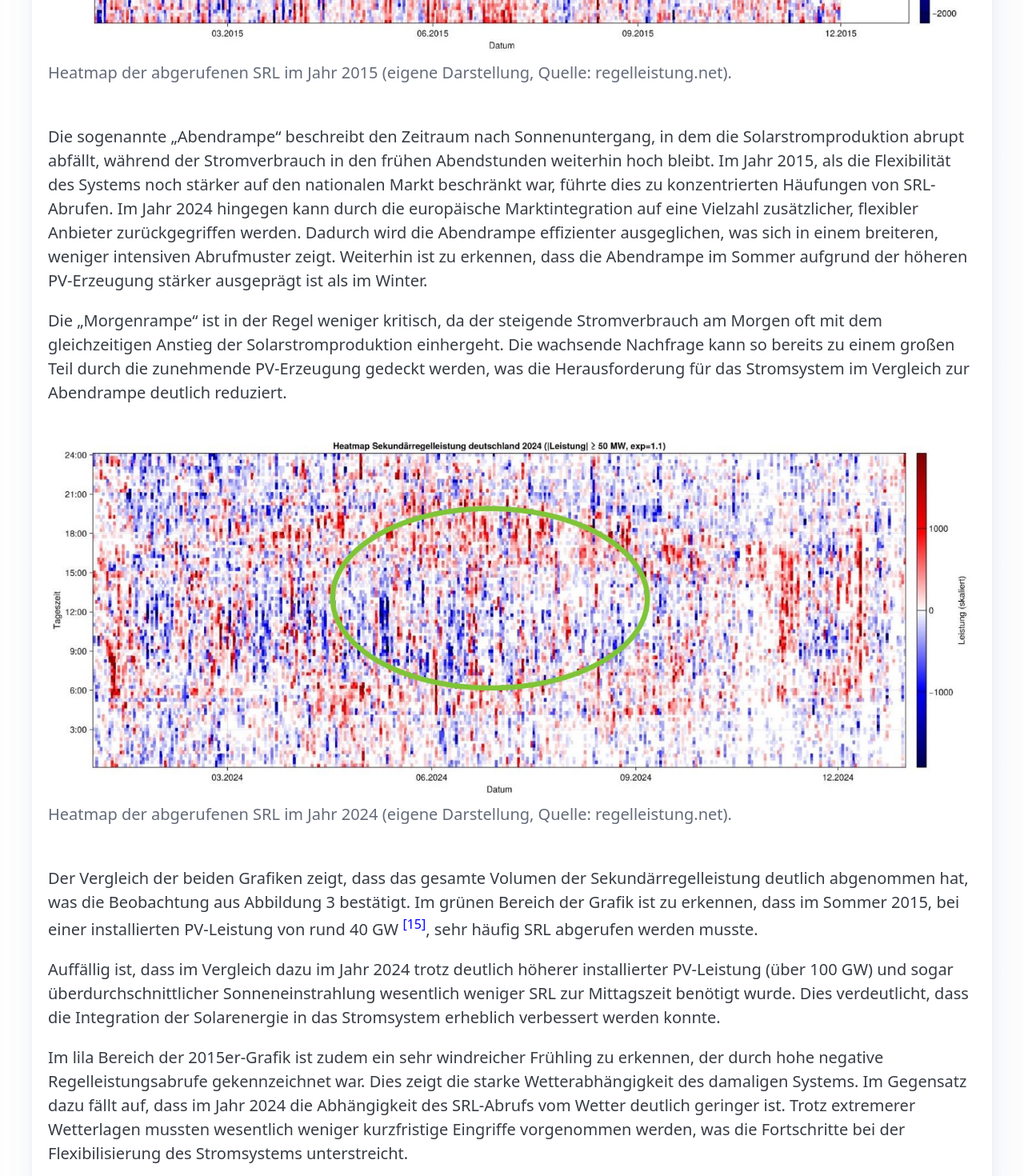
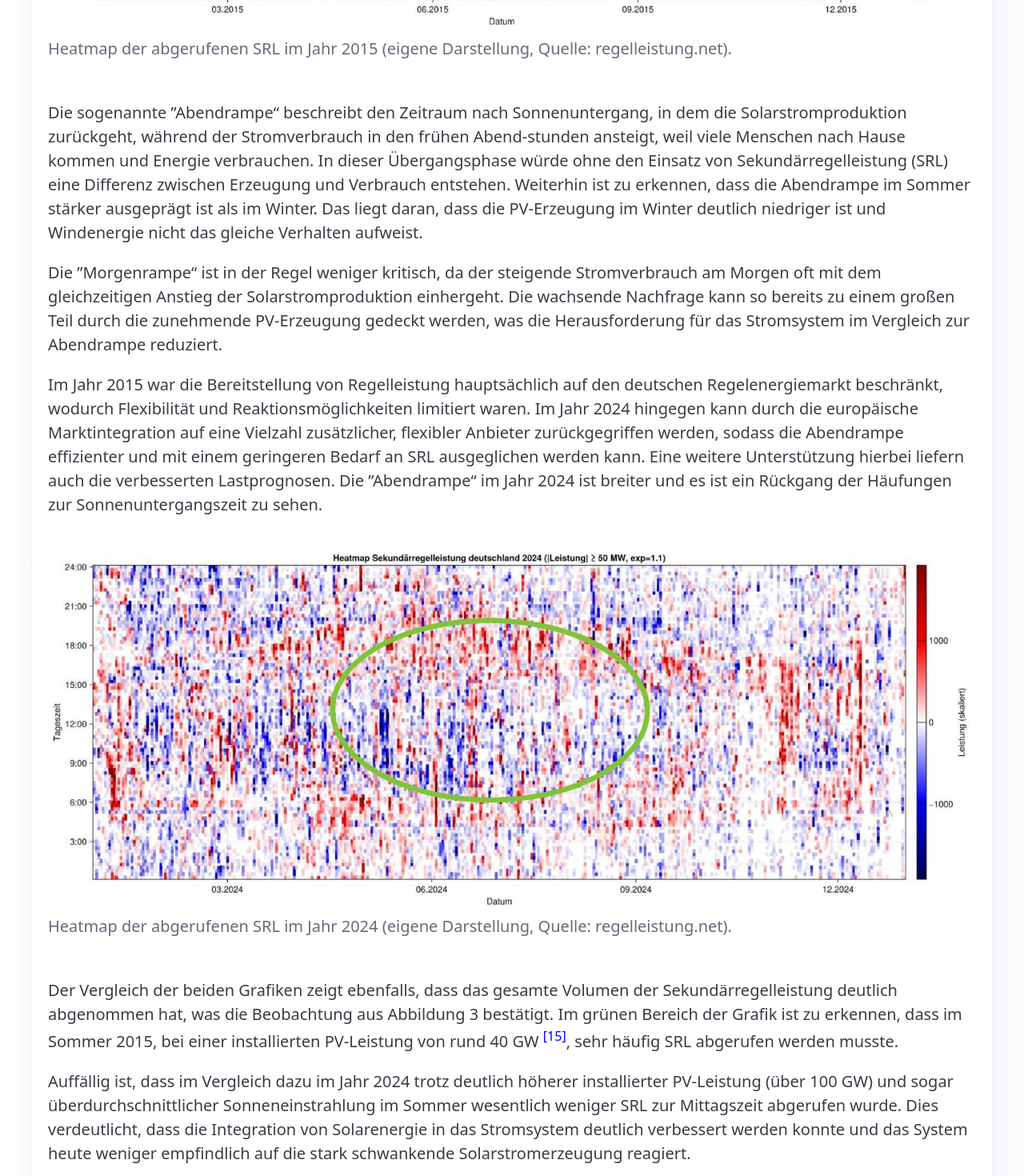
Before and after one commit to Friedrich9999/vite-react-pico, a React (Vite) app: page /erkentnisse in a window 1280 px wide. Shown: the part 8440-9910 px from the top of the page at 80% size. Built offline with nearby package versions, Linux system fonts and the light colour scheme.

Commit message:
Text jetzt aktuell

```diff
--- a/src/Erkenntnisse.jsx
+++ b/src/Erkenntnisse.jsx
@@ -132,8 +132,8 @@ function Erkenntnisse() {
 
       <h3>Analyse der Einsatzzeiten: Die Heatmaps</h3>
       <p>
-        Trotz der insgesamt verbesserten Prognosen konzentriert sich der verbleibende Bedarf an Regelleistung auf die sogenannten Rampenzeiten in den Morgen- und Abendstunden, wenn sich die Erzeugungs- und Lastverhältnisse schnell ändern. Um diese Ereignisse zu visualisieren, werden Heatmaps verwendet, in denen die Intensität der Farbe den abgerufenen Leistungsbedarf darstellt. Dabei bildet die horizontale X-Achse den Jahresverlauf ab, während die vertikale Y-Achse die Tageszeit von 0 bis 24 Uhr darstellt. Negative Regelleistung (blau) wird bei einer Überproduktion abgerufen, während positive Regelleistung (rot) bei einem Strommangel benötigt wird.
-      </p>
+        Der Bedarf an Regelleistung häuft sich an den sogenannten Rampenzeiten in den Morgen-und Abendstunden, wenn sich die Erzeugungs- und Lastverhältnisse schnell ändern. Um diese Ereignisse zu visualisieren, werden Heatmaps verwendet, in denen die Intensität der Farbe den abgerufenen Leistungsbedarf darstellt. Dabei bildet die horizontale X-Achse den Jahresverlauf ab, während die vertikale Y-Achse die Tageszeit von 0 bis 24 Uhr darstellt. Negative Regelleistung (blau) wird bei einer Überproduktion abgerufen, während positive Regelleistung (rot) bei einem Strommangel benötigt wird.
+     </p>
 
       <figure style={{ margin: '2rem 0' }}>
         {<img src={Abbildung5} alt="Heatmap der abgerufenen SRL im Jahr 2015" style={{ width: '100%' }} />}
@@ -141,10 +141,14 @@ function Erkenntnisse() {
       </figure>
 
       <p>
-        Die sogenannte „Abendrampe“ beschreibt den Zeitraum nach Sonnenuntergang, in dem die Solarstromproduktion abrupt abfällt, während der Stromverbrauch in den frühen Abendstunden weiterhin hoch bleibt. Im Jahr 2015, als die Flexibilität des Systems noch stärker auf den nationalen Markt beschränkt war, führte dies zu konzentrierten Häufungen von SRL-Abrufen. Im Jahr 2024 hingegen kann durch die europäische Marktintegration auf eine Vielzahl zusätzlicher, flexibler Anbieter zurückgegriffen werden. Dadurch wird die Abendrampe effizienter ausgeglichen, was sich in einem breiteren, weniger intensiven Abrufmuster zeigt. Weiterhin ist zu erkennen, dass die Abendrampe im Sommer aufgrund der höheren PV-Erzeugung stärker ausgeprägt ist als im Winter.
+        Die sogenannte ”Abendrampe“ beschreibt den Zeitraum nach Sonnenuntergang, in dem die Solarstromproduktion zurückgeht, während der Stromverbrauch in den frühen Abend-stunden ansteigt, weil viele Menschen nach Hause kommen und Energie verbrauchen. In dieser Übergangsphase würde ohne den Einsatz von Sekundärregelleistung (SRL) eine Differenz zwischen Erzeugung und Verbrauch entstehen. Weiterhin ist zu erkennen, dass die Abendrampe im Sommer stärker ausgeprägt ist als im Winter. Das liegt daran, dass die PV-Erzeugung im Winter deutlich niedriger ist und Windenergie nicht das gleiche Verhalten aufweist.
       </p>
       <p>
-        Die „Morgenrampe“ ist in der Regel weniger kritisch, da der steigende Stromverbrauch am Morgen oft mit dem gleichzeitigen Anstieg der Solarstromproduktion einhergeht. Die wachsende Nachfrage kann so bereits zu einem großen Teil durch die zunehmende PV-Erzeugung gedeckt werden, was die Herausforderung für das Stromsystem im Vergleich zur Abendrampe deutlich reduziert.
+        Die ”Morgenrampe“ ist in der Regel weniger kritisch, da der steigende Stromverbrauch am Morgen oft mit dem gleichzeitigen Anstieg der Solarstromproduktion einhergeht. Die wachsende Nachfrage kann so bereits zu einem großen Teil durch die zunehmende PV-Erzeugung gedeckt werden, was die Herausforderung für das Stromsystem im Vergleich zur Abendrampe reduziert.
+      </p>
+
+      <p>
+        Im Jahr 2015 war die Bereitstellung von Regelleistung hauptsächlich auf den deutschen Regelenergiemarkt beschränkt, wodurch Flexibilität und Reaktionsmöglichkeiten limitiert waren. Im Jahr 2024 hingegen kann durch die europäische Marktintegration auf eine Vielzahl zusätzlicher, flexibler Anbieter zurückgegriffen werden, sodass die Abendrampe effizienter und mit einem geringeren Bedarf an SRL ausgeglichen werden kann. Eine weitere Unterstützung hierbei liefern auch die verbesserten Lastprognosen. Die ”Abendrampe“ im Jahr 2024 ist breiter und es ist ein Rückgang der Häufungen zur Sonnenuntergangszeit zu sehen.
       </p>
 
       <figure style={{ margin: '2rem 0' }}>
@@ -153,13 +157,14 @@ function Erkenntnisse() {
       </figure>
 
       <p>
-        Der Vergleich der beiden Grafiken zeigt, dass das gesamte Volumen der Sekundärregelleistung deutlich abgenommen hat, was die Beobachtung aus Abbildung 3 bestätigt. Im grünen Bereich der Grafik ist zu erkennen, dass im Sommer 2015, bei einer installierten PV-Leistung von rund 40 GW <a href="#ref15" style={citationStyle}>[15]</a>, sehr häufig SRL abgerufen werden musste.
+        Der Vergleich der beiden Grafiken zeigt ebenfalls, dass das gesamte Volumen der Sekundärregelleistung deutlich abgenommen hat, was die Beobachtung aus Abbildung 3 bestätigt. Im grünen Bereich der Grafik ist zu erkennen, dass im Sommer 2015, bei einer installierten PV-Leistung von rund 40 GW <a href="#ref15" style={citationStyle}>[15]</a>, sehr häufig SRL abgerufen werden musste.
+      </p>
+
+      <p>
+        Auffällig ist, dass im Vergleich dazu im Jahr 2024 trotz deutlich höherer installierter PV-Leistung (über 100 GW) und sogar überdurchschnittlicher Sonneneinstrahlung im Sommer wesentlich weniger SRL zur Mittagszeit abgerufen wurde. Dies verdeutlicht, dass die Integration von Solarenergie in das Stromsystem deutlich verbessert werden konnte und das System heute weniger empfindlich auf die stark schwankende Solarstromerzeugung reagiert.
       </p>
       <p>
-        Auffällig ist, dass im Vergleich dazu im Jahr 2024 trotz deutlich höherer installierter PV-Leistung (über 100 GW) und sogar überdurchschnittlicher Sonneneinstrahlung wesentlich weniger SRL zur Mittagszeit benötigt wurde. Dies verdeutlicht, dass die Integration der Solarenergie in das Stromsystem erheblich verbessert werden konnte.
-      </p>
-      <p>
-        Im lila Bereich der 2015er-Grafik ist zudem ein sehr windreicher Frühling zu erkennen, der durch hohe negative Regelleistungsabrufe gekennzeichnet war. Dies zeigt die starke Wetterabhängigkeit des damaligen Systems. Im Gegensatz dazu fällt auf, dass im Jahr 2024 die Abhängigkeit des SRL-Abrufs vom Wetter deutlich geringer ist. Trotz extremerer Wetterlagen mussten wesentlich weniger kurzfristige Eingriffe vorgenommen werden, was die Fortschritte bei der Flexibilisierung des Stromsystems unterstreicht.
+        Im lila Bereich der 2015er-Grafik ist zudem ein sehr windreicher Frühling zu erkennen, der durch hohe negative Regelleistungsabrufe gekennzeichnet war. Dies zeigt die starke Wetterabhängigkeit des damaligen Systems. Im Gegensatz dazu fällt auf, dass im Jahr 2024 die Abhängigkeit des SRL-Abrufs von dem Wetter deutlich geringer ist. Trotz extremerer Wetterlagen mussten wesentlich weniger kurzfristige Eingriffe vorgenommen werden, was die Fortschritte bei der Flexibilisierung des Stromsystems unterstreicht und vorallem auf die deutlich besseren Wetterprognosen zurückzuführen ist.
       </p>
 
       <h3>Rückgang von Großereignissen</h3>
```
